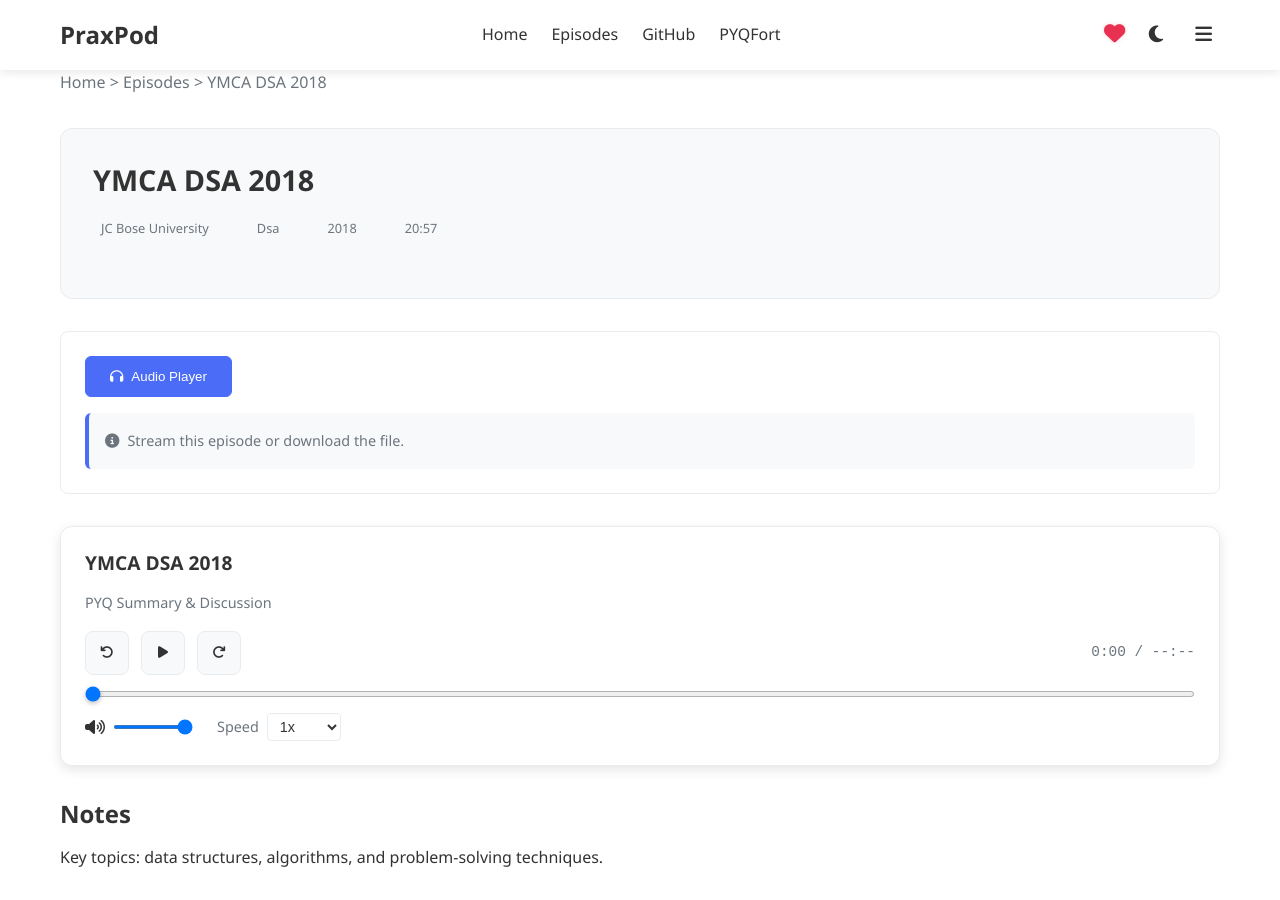
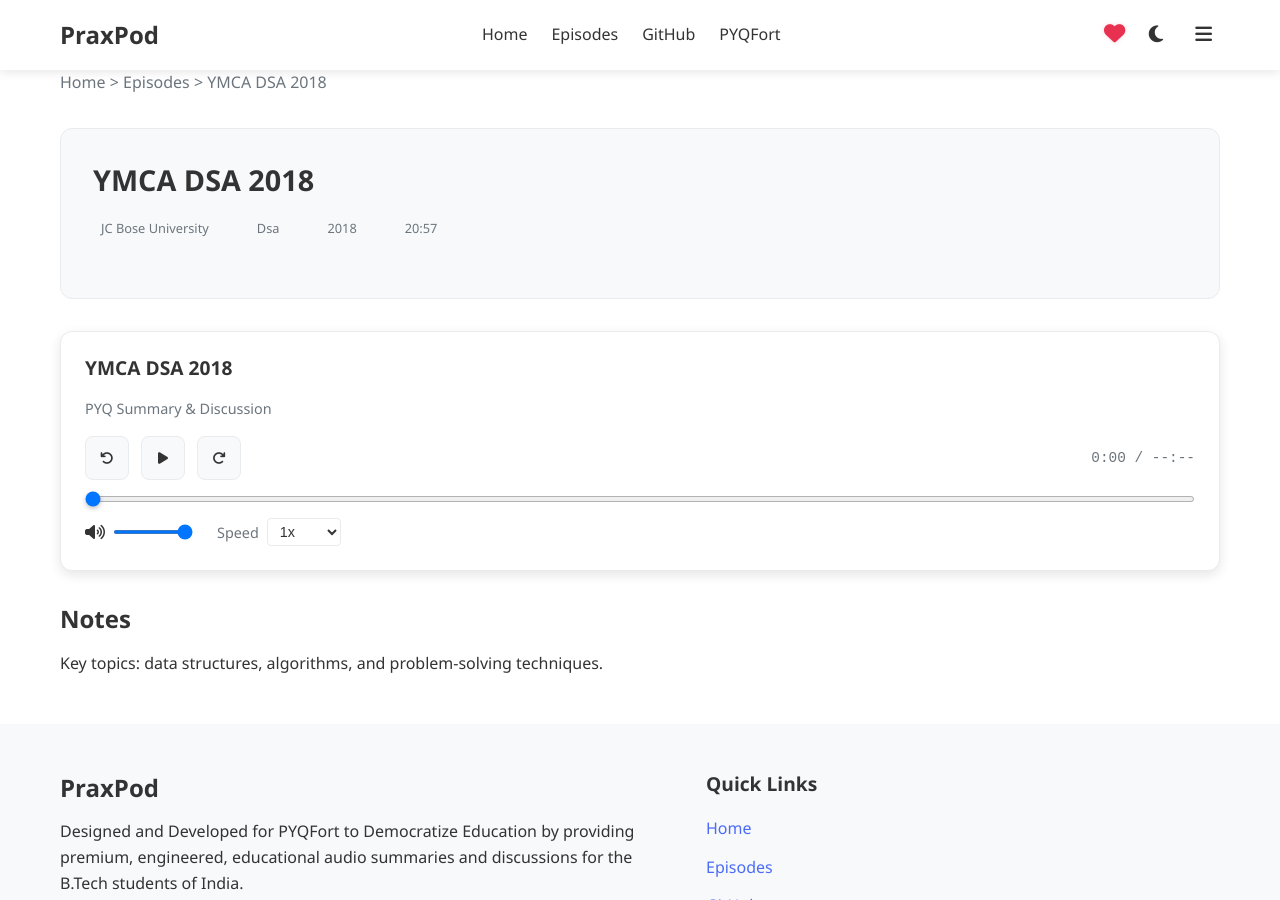
Before and after one commit to Saumy1905/PraxPod, a Jekyll site: the page built from episodes/ymca/dsa/ymca-dsa-2018/index.html, in a window 1280 px wide and 900 px high. Built offline with Jekyll 4.4.1, drawn with Linux system fonts in a browser that asks for light colours.

Commit message:
[Updated]

```diff
--- a/_layouts/episode.html
+++ b/_layouts/episode.html
@@ -17,14 +17,14 @@
   </div>
 </header>
 
-<section class="viewer-options">
+<!-- <section class="viewer-options">
   <div class="viewer-tabs">
     <button class="viewer-tab active"><i class="fas fa-headphones"></i><span>Audio Player</span></button>
   </div>
   <div class="viewer-info">
     <span class="viewer-description"><i class="fas fa-info-circle"></i> Stream this episode or download the file.</span>
   </div>
-</section>
+</section> -->
 
 <!-- <section class="pdf-actions-bar">
   <div class="action-group">
```
